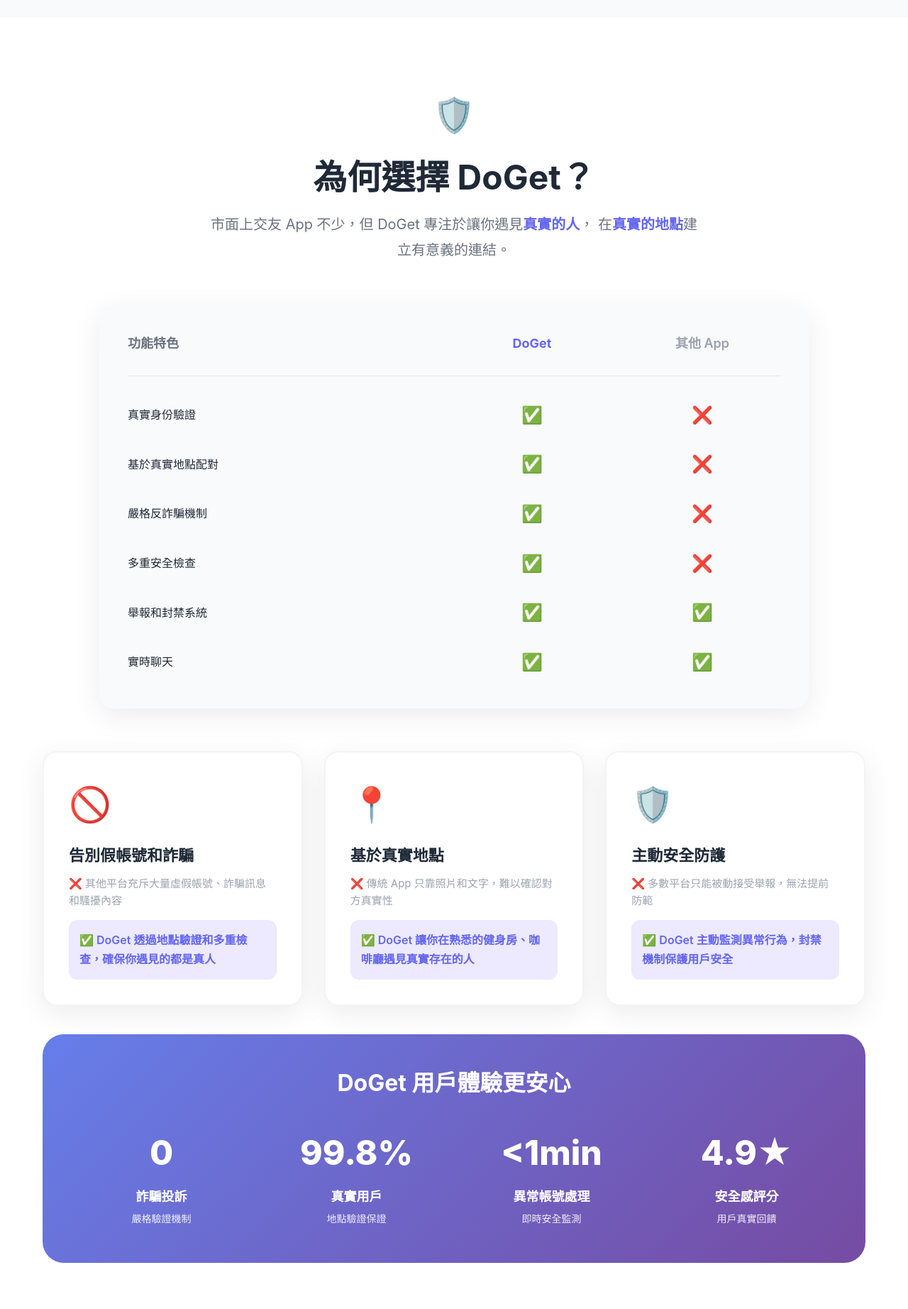
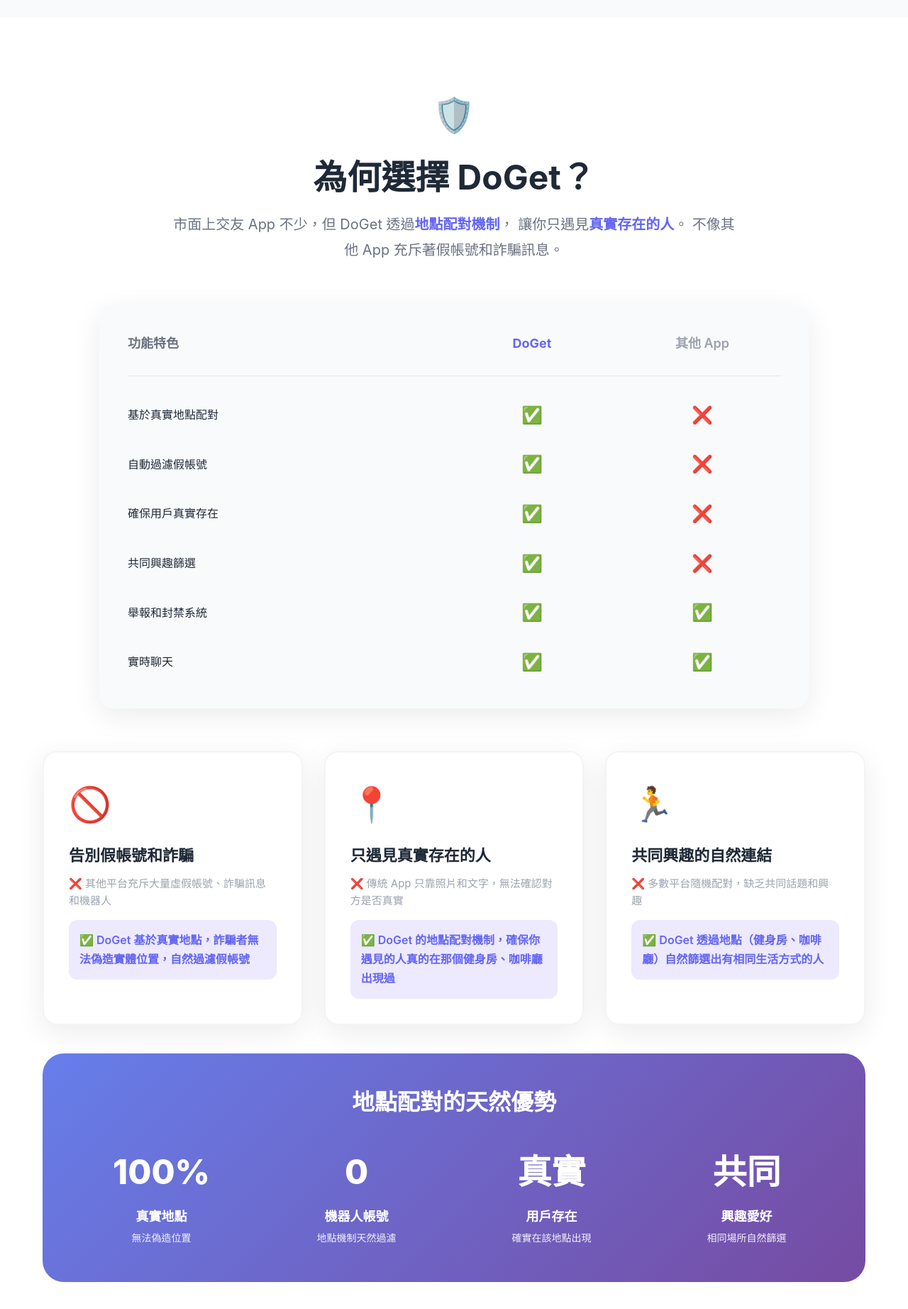
Before and after one commit to yujie9988/doget-landing, a React (Vite) app: page / in a window 1280 px wide. Shown: the part 1734-3578 px from the top of the page at 71% size. Built offline with nearby package versions, Linux system fonts and the light colour scheme.

Commit message:
Update comparison: emphasize location-based filtering advantage

```diff
--- a/src/components/ComparisonSection.jsx
+++ b/src/components/ComparisonSection.jsx
@@ -42,12 +42,13 @@
           <p style={{
             fontSize: '20px',
             color: '#6b7280',
-            maxWidth: '700px',
+            maxWidth: '800px',
             margin: '0 auto',
             lineHeight: '1.8',
           }}>
-            市面上交友 App 不少，但 DoGet 專注於讓你遇見<strong style={{ color: '#6366f1' }}>真實的人</strong>，
-            在<strong style={{ color: '#6366f1' }}>真實的地點</strong>建立有意義的連結。
+            市面上交友 App 不少，但 DoGet 透過<strong style={{ color: '#6366f1' }}>地點配對機制</strong>，
+            讓你只遇見<strong style={{ color: '#6366f1' }}>真實存在的人</strong>。
+            不像其他 App 充斥著假帳號和詐騙訊息。
           </p>
         </motion.div>
 
@@ -82,10 +83,10 @@
 
             {/* 比較項目 */}
             {[
-              { feature: '真實身份驗證', doget: true, others: false },
               { feature: '基於真實地點配對', doget: true, others: false },
-              { feature: '嚴格反詐騙機制', doget: true, others: false },
-              { feature: '多重安全檢查', doget: true, others: false },
+              { feature: '自動過濾假帳號', doget: true, others: false },
+              { feature: '確保用戶真實存在', doget: true, others: false },
+              { feature: '共同興趣篩選', doget: true, others: false },
               { feature: '舉報和封禁系統', doget: true, others: true },
               { feature: '實時聊天', doget: true, others: true },
             ].map((item, index) => (
@@ -146,20 +147,20 @@
             {
               icon: '🚫',
               title: '告別假帳號和詐騙',
-              desc: '其他平台充斥大量虛假帳號、詐騙訊息和騷擾內容',
-              highlight: 'DoGet 透過地點驗證和多重檢查，確保你遇見的都是真人'
+              desc: '其他平台充斥大量虛假帳號、詐騙訊息和機器人',
+              highlight: 'DoGet 基於真實地點，詐騙者無法偽造實體位置，自然過濾假帳號'
             },
             {
               icon: '📍',
-              title: '基於真實地點',
-              desc: '傳統 App 只靠照片和文字，難以確認對方真實性',
-              highlight: 'DoGet 讓你在熟悉的健身房、咖啡廳遇見真實存在的人'
+              title: '只遇見真實存在的人',
+              desc: '傳統 App 只靠照片和文字，無法確認對方是否真實',
+              highlight: 'DoGet 的地點配對機制，確保你遇見的人真的在那個健身房、咖啡廳出現過'
             },
             {
-              icon: '🛡️',
-              title: '主動安全防護',
-              desc: '多數平台只能被動接受舉報，無法提前防範',
-              highlight: 'DoGet 主動監測異常行為，封禁機制保護用戶安全'
+              icon: '🏃',
+              title: '共同興趣的自然連結',
+              desc: '多數平台隨機配對，缺乏共同話題和興趣',
+              highlight: 'DoGet 透過地點（健身房、咖啡廳）自然篩選出有相同生活方式的人'
             },
           ].map((item, index) => (
             <motion.div
@@ -230,7 +231,7 @@
             fontSize: '32px',
             marginBottom: '40px',
           }}>
-            DoGet 用戶體驗更安心
+            地點配對的天然優勢
           </h3>
 
           <div style={{
@@ -239,10 +240,10 @@
             gap: '40px',
           }}>
             {[
-              { number: '0', label: '詐騙投訴', desc: '嚴格驗證機制' },
-              { number: '99.8%', label: '真實用戶', desc: '地點驗證保證' },
-              { number: '<1min', label: '異常帳號處理', desc: '即時安全監測' },
-              { number: '4.9★', label: '安全感評分', desc: '用戶真實回饋' },
+              { number: '100%', label: '真實地點', desc: '無法偽造位置' },
+              { number: '0', label: '機器人帳號', desc: '地點機制天然過濾' },
+              { number: '真實', label: '用戶存在', desc: '確實在該地點出現' },
+              { number: '共同', label: '興趣愛好', desc: '相同場所自然篩選' },
             ].map((stat, index) => (
               <motion.div
                 key={index}
```
